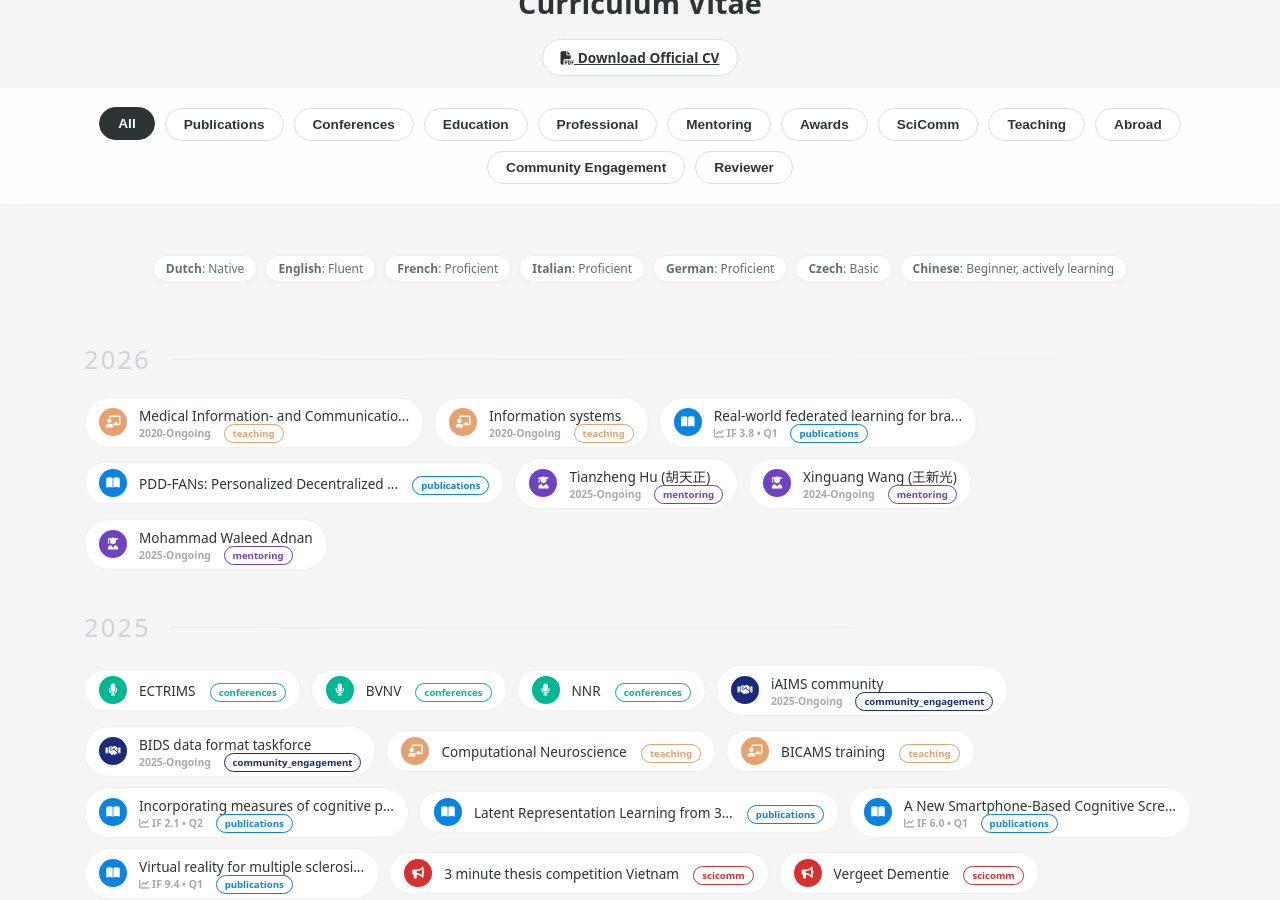
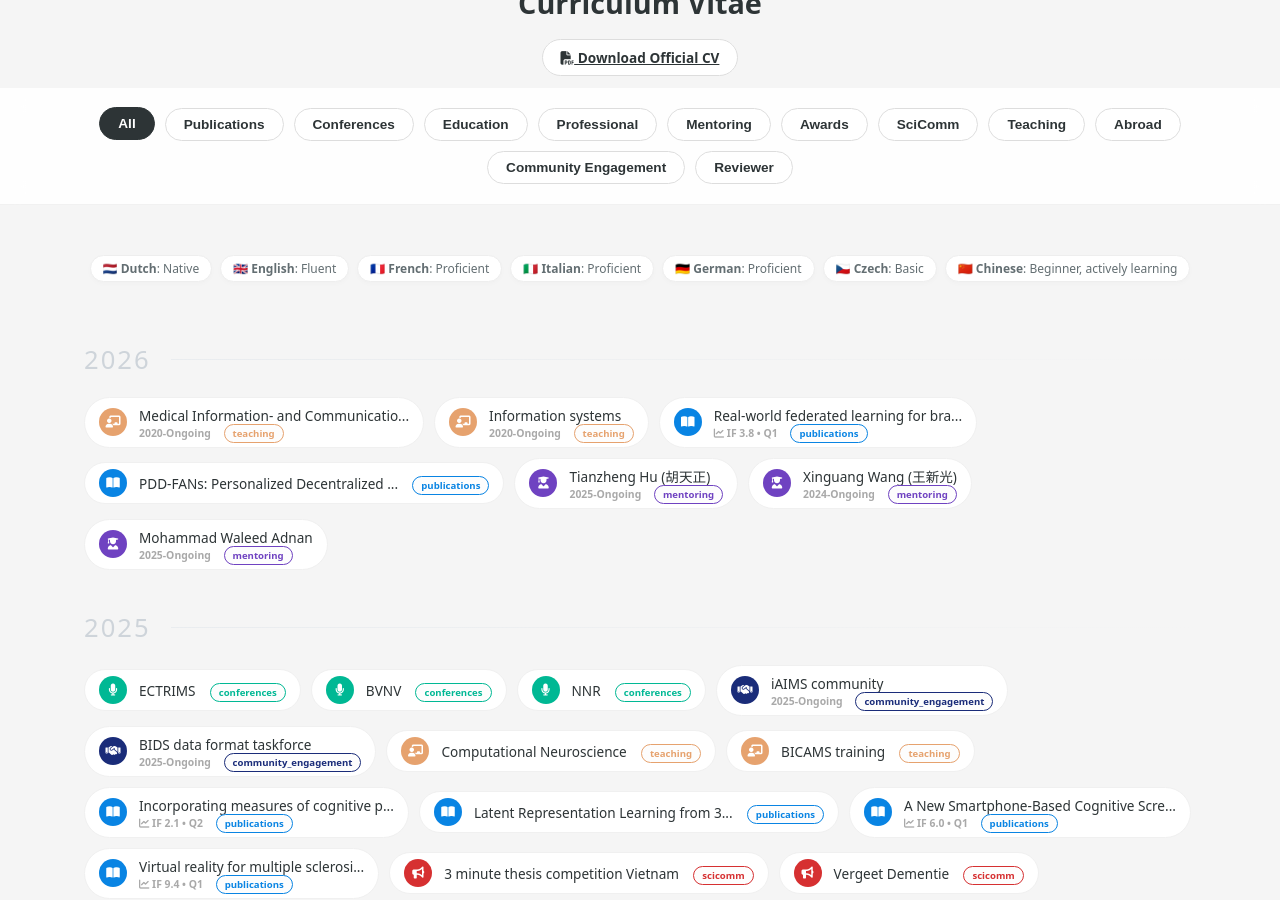
Before and after one commit to Sdniss/Sdniss.github.io, a Jekyll site: the page built from _pages/academic_journey.html, in a window 1280 px wide and 900 px high, scrolled down 655 px. Built offline with Jekyll 4.4.1, drawn with Linux system fonts in a browser that asks for light colours.

Commit message:
Add country flags

```diff
--- a/_data/languages.yml
+++ b/_data/languages.yml
@@ -1,16 +1,16 @@
 section_title: "Languages"
 entries:
-  - language: "Dutch"
+  - language: "🇳🇱 Dutch"
     level: "Native"
-  - language: "English"
+  - language: "🇬🇧 English"
     level: "Fluent"
-  - language: "French"
+  - language: "🇫🇷 French"
     level: "Proficient"
-  - language: "Italian"
+  - language: "🇮🇹 Italian"
     level: "Proficient"
-  - language: "German"
+  - language: "🇩🇪 German"
     level: "Proficient"
-  - language: "Czech"
+  - language: "🇨🇿 Czech"
     level: "Basic"
-  - language: "Chinese"
+  - language: "🇨🇳 Chinese"
     level: "Beginner, actively learning"
```
